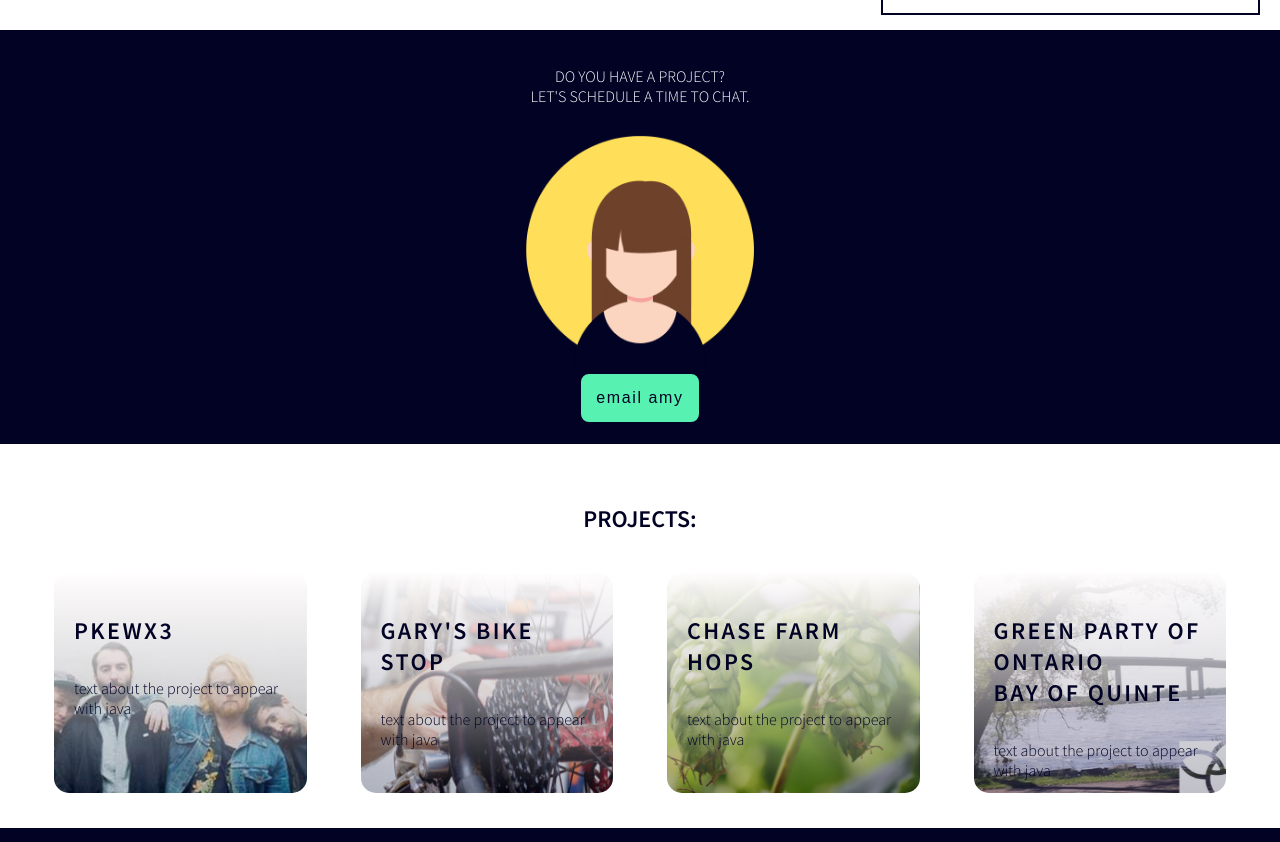
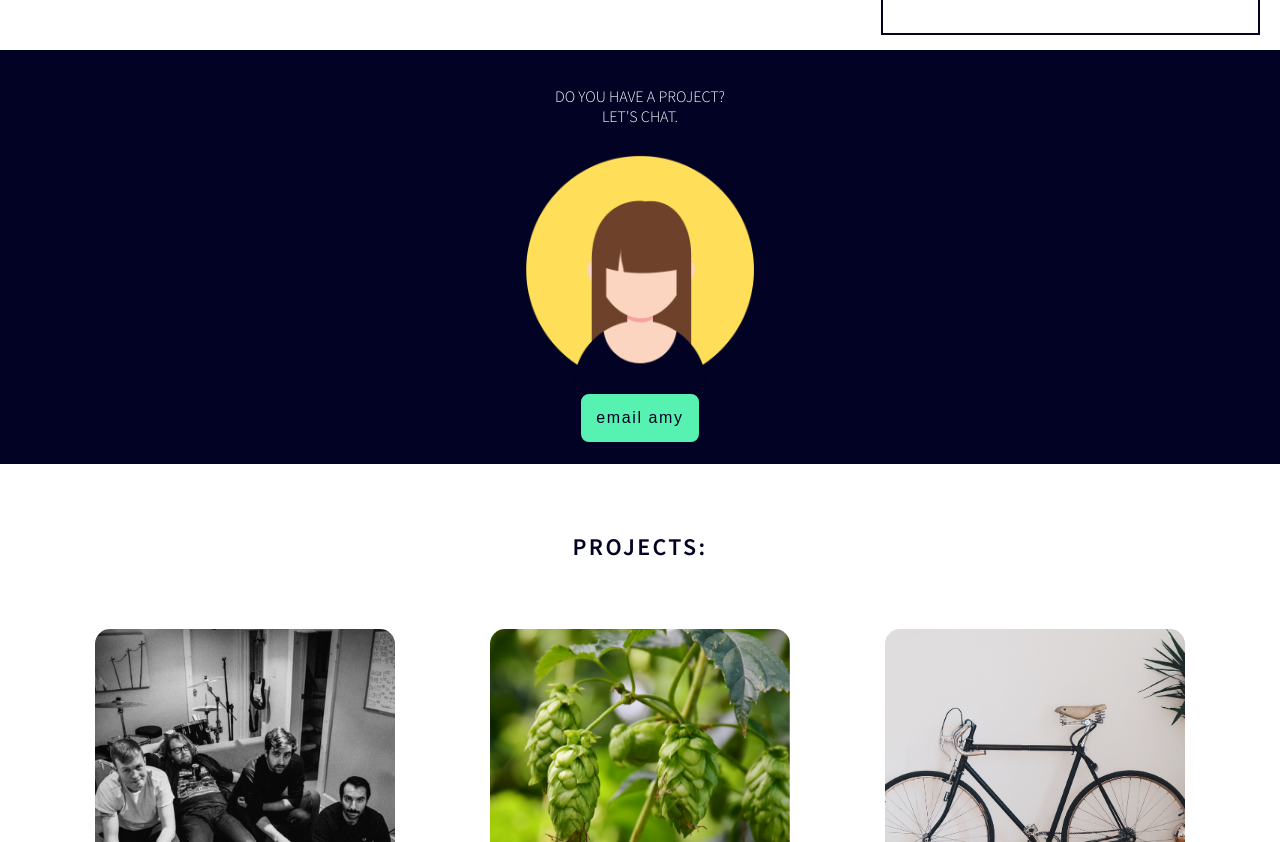
Before and after one commit to AmyWilford/portfolio, a plain HTML site: page index.html in a window 1280 px wide. Shown: the part 783-1625 px from the top of the page. Drawn offline with Linux system fonts and the light colour scheme.

Commit message:
project card animation complete

```diff
--- a/index.html
+++ b/index.html
@@ -32,11 +32,13 @@
             </div>
         </header>
         <section class="banner">
+            <br>
             <h1>amy wilford</h1>
             <h2>ready to design & build your website</h2>
         </section>
         <section id="about">
             <div class="bio card">
+                <br>
                 <h3>about amy:</h3>
                 <p>This is a bio about Amy.This is a bio about Amy.This is a bio about Amy.This is a bio about Amy.This is a bio about Amy.This is a bio about Amy.This is a bio about Amy.This is a bio about Amy.This is a bio about Amy.This is a bio about Amy.This is a bio about Amy.This is a bio about AmyThis is a bio about Amy.This is a bio about Amy.This is a bio about Amy.This is a bio about Amy.This is a bio about Amy.This is a bio about Amy.This is a bio about Amy.This is a bio about Amy.This is a bio about Amy.This is a bio about Amy.This is a bio about Amy.This is a bio about Amy.</p>
             </div>
@@ -56,37 +58,49 @@
             </div>
         </section>
         <div class= "button">
-            <p>Do you have a project? <br>Let's schedule a time to chat.</p>
+            <p>Do you have a project? <br>Let's chat.</p>
             <img class="mobile-profile-pic" src="images/profile-dark.png" alt="profile photo">
             <a href="contact.html"><button>email amy</button></a>
         </div>
         <br>
-        <section class="card" id="all-projects">
-            <h3>projects:</h3>
-            <div class="card-container">
-                <div class="project pkew">
-                    <h4 class="pTitle">Pkewx3</h4>
-                    <span class="details">
-                        text about the project to appear with java
-                    </span>
+        <section id="all-projects">
+            <h4>Projects:</h4>
+            <br>
+            <div class="total-projects">
+                <div class="container">
+                    <img class="image" src="images/pkewnew.png" alt="pkew band photo">
+                    <div class="overlay">
+                        <span class ="details">
+                            <h5>PKEWx3</h5>
+                            <button class=project-button>visit site</button>                    </span>
+                    </div>
                 </div>
-                <div class="project gary">
-                    <h4 class="pTitle">Gary's Bike Stop</h4>
-                    <span class="details">
-                        text about the project to appear with java
-                    </span>
+                <div class="container">
+                    <img class="image" src="images/hopsnew.png" alt="pkew band photo">
+                    <div class="overlay">
+                        <span class ="details">
+                            <h5>Chase Farm Hops</h5>
+                            <button class=project-button>visit site</button>
+                        </span>
+                    </div>
                 </div>
-                <div class="project hops">
-                    <h4 class="pTitle">Chase Farm Hops</h4>
-                    <span class="details">
-                        text about the project to appear with java
-                    </span>
+                <div class="container">
+                    <img class="image" src="images/bikesnew.png" alt="pkew band photo">
+                    <div class="overlay">
+                        <span class ="details">
+                            <h5>Gary's Bike Stop</h5>
+                            <button class=project-button>visit site</button>
+                         </span>
+                    </div>
                 </div>
-                <div class="project gpo">
-                    <h4 class="pTitle">Green Party of Ontario <br> Bay of Quinte</h4>
-                    <span class="details">
-                        text about the project to appear with java
-                    </span>
+                <div class="container">
+                    <img class="image" src="images/gponew.png" alt="pkew band photo">
+                    <div class="overlay">
+                        <span class ="details">
+                            <h5>Bay of Quinte <br> Green Party of Ontario</h5>
+                            <button class=project-button>visit site</button>
+                        </span>
+                    </div>
                 </div>
             </div>
         </section>
--- a/script.js
+++ b/script.js
@@ -8,6 +8,7 @@ function myFunction() {
       x.style.display = "block";
     }
   }
+
 
   // contact page form
   var fields ={};
--- a/styles.css
+++ b/styles.css
@@ -15,6 +15,7 @@ h1 h2 h3 {
         overflow: hidden;
         position: fixed;
         width: 100%;
+        z-index: 1;
     }
     .nav #myLinks {
         display: none;
@@ -37,15 +38,18 @@ h1 h2 h3 {
     }
     #myLinks a:hover {
         color: #57F1B1;
+        cursor: pointer;
     }
     .active {
         font-weight: lighter;
     }
     .active:hover {
         color:#57F1B1;
+        cursor: pointer;
     }
     .fa:hover {
         color:#57F1B1;
+        cursor: pointer;
     }
 }
 /*Nav Menu-Tablet & Desktop*/
@@ -57,7 +61,7 @@ h1 h2 h3 {
         width: 100%;
         justify-content: space-between;
         position: fixed;
-        width: 100%;
+        z-index: 1;
     }
     .active {
         color: white;
@@ -66,6 +70,7 @@ h1 h2 h3 {
     }
     .active:hover {
         color:#57F1B1;
+        cursor: pointer;
     }
     .nav a{
         text-decoration: none;
@@ -82,6 +87,7 @@ h1 h2 h3 {
     }
     #myLinks a:hover {
         color:#57F1B1;
+        cursor: hover;
     }
     .icon {
         display: none;
@@ -156,40 +162,67 @@ button:hover {
     background-color:#010224;
     color:#57F1B1;
     border: 2px solid #57F1B1;
+    cursor: pointer;
+    transition: 0.3s ease-in;
 }
+/* Project Cards*/
 #all-projects {
     display: flex;
     flex-direction: column;
     align-items: center;
 }
-.project {
-    border-radius:15px;
-    background-color: pink;
-    padding: 10px 20px;
-    margin-bottom: 15px;
-    height: 300px;
-    text-align: left;
-    max-width: 400px;
-    align-self: center;
+
+.container {
+    position: relative;
+    margin: 15px;
 }
+.image {
+    width: 300px;
+    border-radius: 15px;
+}
+.overlay {
+    position: absolute;
+    border-radius: 15px;
+    top: 0;
+    bottom: 0;
+    left: 0;
+    right: 0;
+    height: 100%;
+    opacity: 0;
+    transition: 0.5s ease;
+    background-color:#010224;
+    display: flex;
+    flex-direction: column;
+    align-items: center;
+    justify-content: center;
+    text-align: center;
+}
+.container:hover .overlay {
+    opacity: 0.80;
+    cursor: pointer;
+}
+.details {
+    color: white;
+    position: absolute;
 
-.gary {
-    background: linear-gradient(to bottom, rgba(255, 253, 253, 1), rgba(1, 2, 36, .25)), url(images/bikes.jpeg);
-    background-position: center;
 }
-.hops {
-    background: linear-gradient(to bottom, rgba(255, 253, 253, 1), rgba(1, 2, 36, .25)), url(images/hops-2.png);
-    background-position: center;
+.project-button {
+    background-color:#010224;
+    border: 1px solid white;
+    color: white;
 }
-.pkew {
-    background: linear-gradient(to bottom, rgba(255, 253, 253, 1), rgba(1, 2, 36, .25)), url(images/pkew2.jpeg);
-    background-position: center;
+.project-button:hover{
+    background-color: white;
+    color: #010224;
+    border: none;
+    transition: 0.3s ease-in;
+    cursor: pointer;
 }
-.gpo {
-    background: linear-gradient(to bottom, rgba(255, 253, 253, 1), rgba(1, 2, 36, .25)), url(images/gpo-2.png);
-    background-position: center;
+h5 {
+    text-transform: uppercase;
+    letter-spacing: 0.5em;
+    font-size: 1em;
 }
-
 footer {
     background-color: #010224;
     padding: 20px;
@@ -208,6 +241,7 @@ footer a{
 }
 .nav-foot a:hover {
     color:#57F1B1;
+    cursor: pointer;
 }
 footer a:visited {
     color: white;
@@ -215,21 +249,17 @@ footer a:visited {
 
 /*Media Query - tablet*/
 @media only screen and (min-width: 750px) {
-
     h1 {
         font-size: 4.5em;
     }
     h2 {
         font-size: 2.75em;
     }
-    .card-container {
+    .total-projects {
         display: flex;
+        flex-direction: row;
         flex-wrap: wrap;
         justify-content: space-evenly;
-    }
-    .project {
-        width: 40%;
-        margin: 15px;
     }
 }
 /*Media Query - computer screen*/
@@ -246,13 +276,6 @@ footer a:visited {
         width: 30%;
         border: solid 2px #010224;
         line-height: 1em;
-    }
-    .card-container {
-        display: flex;
-    }
-    .project {
-        width: 17%;
-        height: 200px;
     }
     .profile-pic {
         display: none;
```
Also changed, not shown: contact.html (+1 -1 lines), images/bikes.jpeg (deleted), images/bikesnew.png (added), images/gpo-2.png (deleted), images/gponew.png (added), images/hops-2.png (deleted), images/hopsnew.png (added), images/pkew2.jpeg (deleted), images/pkewnew.png (added).
